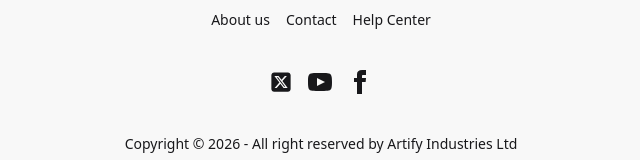
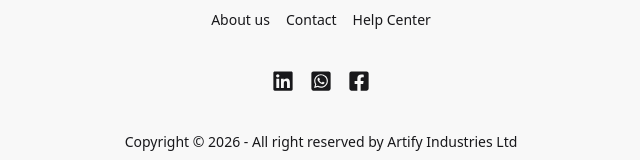
Before and after one commit to rakib120822/artify-client, a React (Vite) app: page /auth/login in a window 1280 px wide. Shown: the part 894-1054 px from the top of the page, without its empty margins (319-959 px from the left). Built offline with nearby package versions, Linux system fonts and the light colour scheme; no server answers.

Commit message:
fix detail button problem

```diff
--- a/src/components/Card.jsx
+++ b/src/components/Card.jsx
@@ -1,4 +1,5 @@
 import React from "react";
+import { FaHeart } from "react-icons/fa6";
 import { useNavigate } from "react-router";
 
 function Card({ artwork }) {
@@ -6,7 +7,7 @@ function Card({ artwork }) {
 
   return (
     <>
-      <div className="card bg-base-100 shadow-md  border border-[#991B1B] hover:scale-106 transition delay-300 ease-in-out">
+      {/* <div className="card bg-base-100 shadow-md  border border-[#991B1B] hover:scale-106 transition delay-300 ease-in-out">
         <figure className="max-h-[300px]">
           <img src={artwork?.image} alt="photo" />
         </figure>
@@ -26,6 +27,46 @@ function Card({ artwork }) {
             </button>
           </div>
         </div>
+      </div> */}
+      <div className="card bg-base-100 shadow-xl hover:shadow-2xl transition duration-300">
+        {/* Image */}
+        <figure className="h-52 overflow-hidden">
+          <img
+            src={artwork?.image}
+            alt={artwork?.title}
+            className="w-full h-full object-cover"
+          />
+        </figure>
+
+        {/* Card Body */}
+        <div className="card-body p-4">
+          {/* Title */}
+          <h2 className="card-title text-lg font-semibold line-clamp-1">
+            {artwork?.title}
+          </h2>
+
+          {/* Category */}
+          <p className="text-sm text-gray-500">
+            Category: <span className="font-medium">{artwork?.category}</span>
+          </p>
+
+          {/* Footer */}
+          <div className="card-actions justify-between items-center mt-3">
+            {/* Like Count */}
+            <div className="flex items-center gap-1 text-rose-500">
+              <FaHeart />
+              <span className="text-sm font-medium">{artwork?.like}</span>
+            </div>
+
+            {/* Details Button */}
+            <button
+              onClick={() => navigate(`/details/${artwork?._id}`)}
+              className="btn btn-sm btn-primary"
+            >
+              Details
+            </button>
+          </div>
+        </div>
       </div>
     </>
   );
--- a/src/components/ExploreCard.jsx
+++ b/src/components/ExploreCard.jsx
@@ -5,28 +5,42 @@ function ExploreCard({ artwork }) {
   const navigate = useNavigate();
 
   return (
-    <div className="card bg-base-100 shadow-md  border border-[#991B1B] hover:scale-106 transition delay-300 ease-in-out">
-      <figure className="h-[250px]">
-        <img src={artwork?.image} alt="photo" className="w-full h-full" />
+    <div className="card bg-base-100 shadow-xl hover:shadow-2xl transition duration-300">
+      {/* Image */}
+      <figure className="h-52 overflow-hidden">
+        <img
+          src={artwork?.image}
+          alt={artwork?.title}
+          className="w-full h-full object-cover"
+        />
       </figure>
-      <div className="card-body">
-        <h2 className="card-title">{artwork?.title}</h2>
-        <p>Artist : {artwork?.artist_name}</p>
 
-        <div className="flex  justify-between gap-4 items-center ">
-          <div className="badge badge-outline text-[#991B1B] p-4">
-            {artwork?.category}{" "}
+      {/* Card Body */}
+      <div className="card-body p-4">
+        {/* Title */}
+        <h2 className="card-title text-lg font-semibold line-clamp-1">
+          {artwork?.title}
+        </h2>
+
+        {/* Category */}
+        <p className="text-sm text-gray-500">
+          Category: <span className="font-medium">{artwork?.category}</span>
+        </p>
+
+        {/* Footer */}
+        <div className="card-actions justify-between items-center mt-3">
+          {/* Like Count */}
+          <div className="flex items-center gap-1 text-rose-500">
+            <FaHeart />
+            <span className="text-sm font-medium">{artwork?.like}</span>
           </div>
-          <div className="badge badge-outline  bg-[#991B1B] text-white py-4 ">
-            <FaHeart /> {artwork?.like}
-          </div>
-        </div>
-        <div className="card-actions justify-end">
+
+          {/* Details Button */}
           <button
             onClick={() => navigate(`/details/${artwork?._id}`)}
-            className="btn btn-outline hover:bg-red-800 hover:text-white text-red-800  font-bold"
+            className="btn btn-sm btn-primary"
           >
-            View Details
+            Details
           </button>
         </div>
       </div>
--- a/src/components/Footer.jsx
+++ b/src/components/Footer.jsx
@@ -1,7 +1,13 @@
 import { FaSquareXTwitter } from "react-icons/fa6";
 import { Link } from "react-router";
+import { FaWhatsappSquare } from "react-icons/fa";
+import { FaFacebookSquare } from "react-icons/fa";
+import { FaLinkedin } from "react-icons/fa";
 
 function Footer() {
+  const handleSocial = (url) => {
+    window.open(url, "_blank");
+  };
   return (
     <footer className="footer footer-horizontal footer-center bg-base-200 text-base-content rounded p-10">
       <nav className="grid grid-flow-col gap-4">
@@ -17,33 +23,26 @@ function Footer() {
       </nav>
       <nav>
         <div className="grid grid-flow-col gap-4">
-          <Link className="flex items-center">
+          <button
+            onClick={() =>
+              handleSocial("https://www.linkedin.com/in/rakibul-islam-payel/")
+            }
+            className="flex items-center"
+          >
             <span className="flex items-center">
-              <FaSquareXTwitter size={22} />
+              <FaLinkedin size={22} />
             </span>
-          </Link>
-          <Link>
-            <svg
-              xmlns="http://www.w3.org/2000/svg"
-              width="24"
-              height="24"
-              viewBox="0 0 24 24"
-              className="fill-current"
-            >
-              <path d="M19.615 3.184c-3.604-.246-11.631-.245-15.23 0-3.897.266-4.356 2.62-4.385 8.816.029 6.185.484 8.549 4.385 8.816 3.6.245 11.626.246 15.23 0 3.897-.266 4.356-2.62 4.385-8.816-.029-6.185-.484-8.549-4.385-8.816zm-10.615 12.816v-8l8 3.993-8 4.007z"></path>
-            </svg>
-          </Link>
-          <Link>
-            <svg
-              xmlns="http://www.w3.org/2000/svg"
-              width="24"
-              height="24"
-              viewBox="0 0 24 24"
-              className="fill-current"
-            >
-              <path d="M9 8h-3v4h3v12h5v-12h3.642l.358-4h-4v-1.667c0-.955.192-1.333 1.115-1.333h2.885v-5h-3.808c-3.596 0-5.192 1.583-5.192 4.615v3.385z"></path>
-            </svg>
-          </Link>
+          </button>
+          <button onClick={() => handleSocial("https://wa.me/8801883860565")}>
+            <FaWhatsappSquare size={22} />
+          </button>
+          <button
+            onClick={() =>
+              handleSocial("https://www.facebook.com/rakibul.islam.466934")
+            }
+          >
+            <FaFacebookSquare size={22} />
+          </button>
         </div>
       </nav>
       <aside>
--- a/src/pages/detailsPage/DetailsPage.jsx
+++ b/src/pages/detailsPage/DetailsPage.jsx
@@ -19,6 +19,12 @@ function DetailsPage() {
   const [isFavorite, setIsFavorite] = useState();
 
   const handleLiked = async () => {
+    if (!user) {
+      toast.error("You need to login first to like the artwork");
+      navigate("/auth/login");
+      return;
+    }
+
     const result = await fetch(
       `https://artify-server-xi.vercel.app/artwork/like/${id}?email=${user?.email}`,
       {
@@ -41,6 +47,11 @@ function DetailsPage() {
   };
 
   const handleFavorite = async () => {
+    if (!user) {
+      toast.error("You need to login first to like the artwork");
+      navigate("/auth/login");
+      return;
+    }
     const result = await fetch(
       `https://artify-server-xi.vercel.app/favorite/${artWork?._id}?email=${user?.email}`,
       {
@@ -59,6 +70,11 @@ function DetailsPage() {
   };
 
   const handleFavoriteRemove = async () => {
+    if (!user) {
+      toast.error("You need to login first to like the artwork");
+      navigate("/auth/login");
+      return;
+    }
     const result = await fetch(
       `https://artify-server-xi.vercel.app/favorite/${artWork?._id}?email=${user?.email}`,
       {
@@ -78,11 +94,7 @@ function DetailsPage() {
 
   useEffect(() => {
     setLoading(true);
-    fetch(`https://artify-server-xi.vercel.app/artwork/${id}`, {
-      headers: {
-        authorization: `Bearer ${user?.accessToken}`,
-      },
-    })
+    fetch(`http://localhost:3000/artwork/${id}`)
       .then((res) => res.json())
       .then((data) => {
         setLikes(data.like);
```
